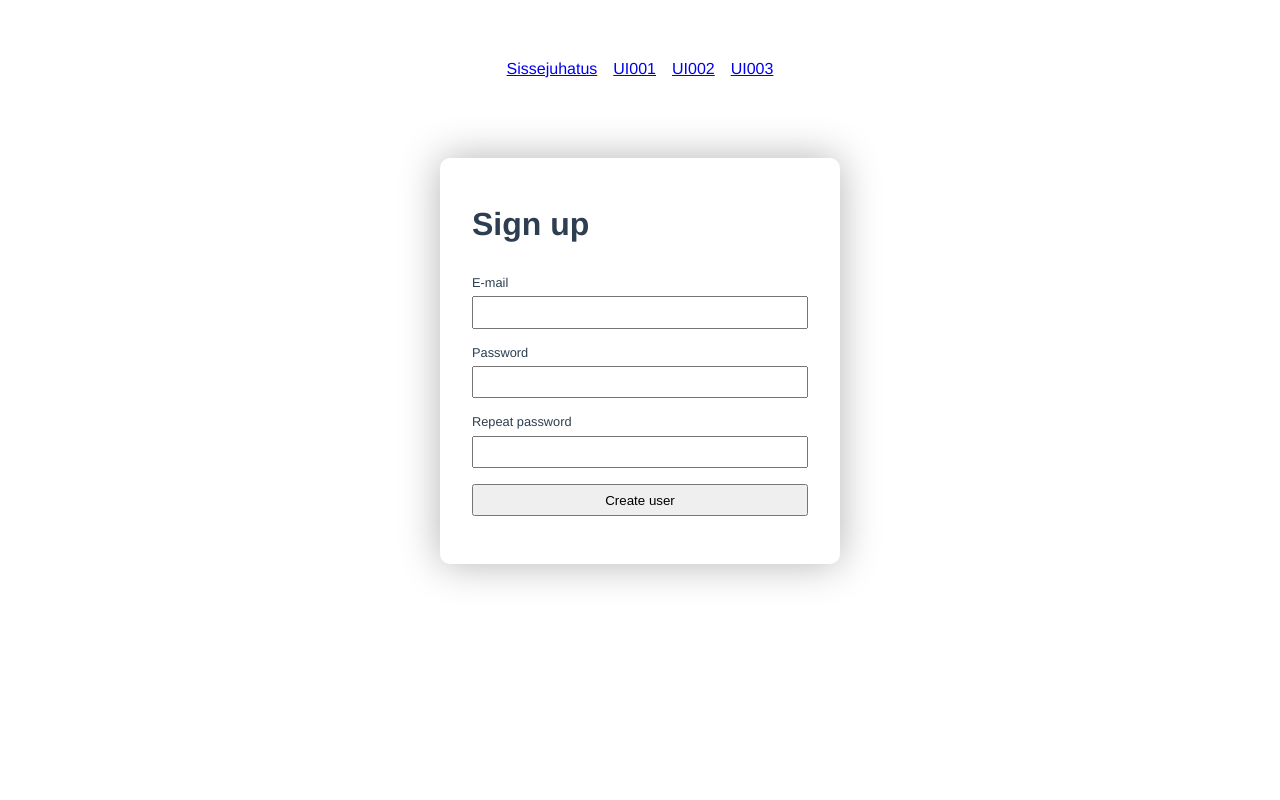
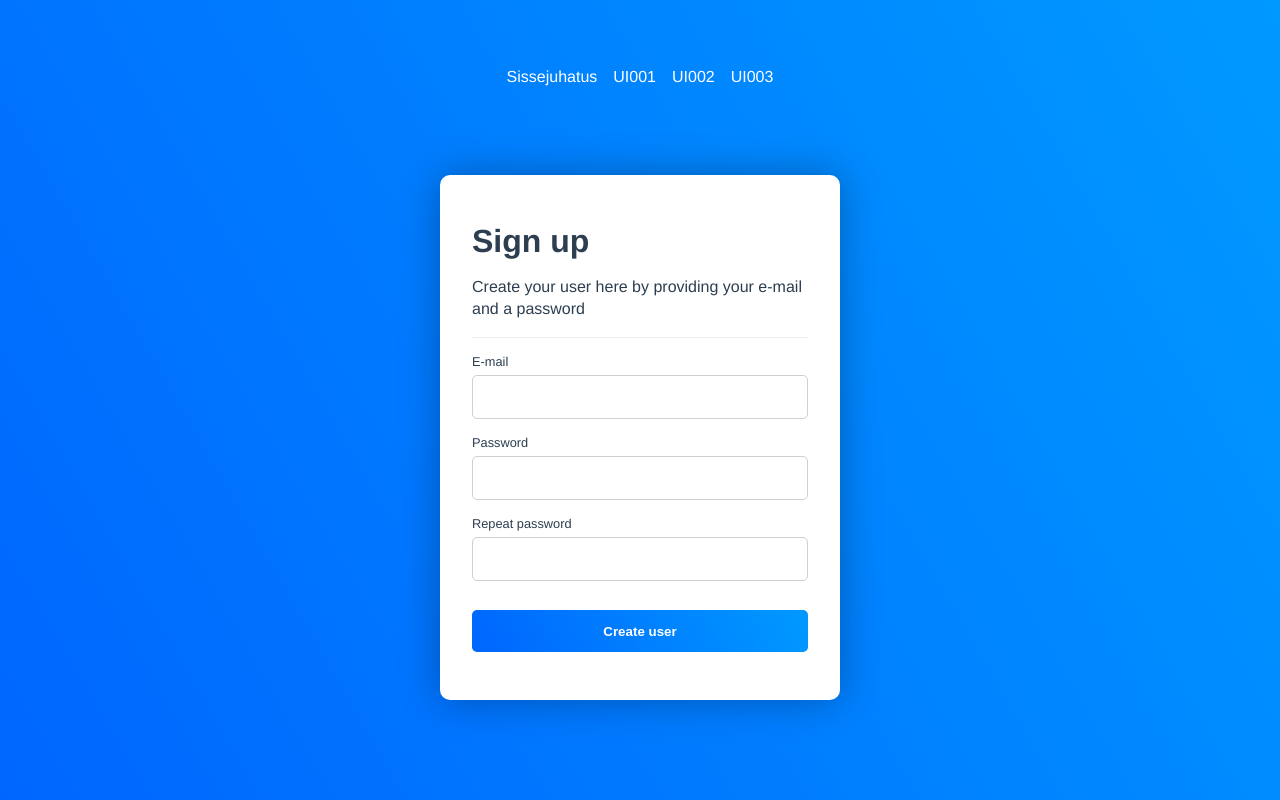
Before and after one commit to kuressaareametikool/100days_tak20, a Vue app: page /UI001 in a window 1280 px wide. Built offline with nearby package versions, Linux system fonts and the light colour scheme.

Commit message:
lil cooler

```diff
--- a/src/views/UI001.vue
+++ b/src/views/UI001.vue
@@ -2,6 +2,8 @@
   <div class="home-content">
     <div class="card">
       <h1>Sign up</h1>
+      <p>Create your user here by providing your e-mail and a password</p>
+      <hr>
       <form action="https://ametikool.ee">
         <div class="form-group">
           <label for="email">E-mail</label>
@@ -25,21 +27,42 @@
 * {
   box-sizing: border-box;
 }
+html, body {
+  height: 100%;
+  display: flex;
+  flex-direction: column;
+}
+.nav a {
+  color: #fff;
+  text-decoration: none;
+}
 .home-content {
   display: flex;
   flex-direction: column;
   align-items: center;
+  justify-content: center;
   text-align: left;
   padding: 5em;
+  height: 100%;
 }
 h1 {
-  margin: 0 0 1em 0;
+  margin: 0 0 0.5em 0;
+}
+p {
+  line-height: 1.4;
+  margin-bottom: 1em;
+}
+hr {
+  border: 0;
+  border-bottom: 1px solid #eee;
+  margin-bottom: 1rem;
 }
 .card {
   width: 400px;
   padding: 3em 2em;
-  box-shadow: 0 0 40px rgba(0,0,0,0.3);
+  box-shadow: 0 0 40px rgba(0, 0, 0, 0.3);
   border-radius: 10px;
+  background-color: #fff;
 }
 .form-group {
   margin-bottom: 1em;
@@ -47,7 +70,9 @@ h1 {
 .form-group input {
   width: 100%;
   display: block;
-  padding: 0.5em;
+  padding: 1em;
+  border-radius: 5px;
+  border: 1px solid rgb(207, 207, 207);
 }
 .form-group label {
   display: block;
@@ -56,6 +81,15 @@ h1 {
 }
 .button {
   width: 100%;
-  padding: 0.5em;
+  padding: 1em;
+  margin-top: 1em;
+  background: linear-gradient(60deg, rgb(0, 102, 255), rgb(0, 153, 255));
+  border: none;
+  color: #fff;
+  font-weight: bold;
+  border-radius: 5px;
+}
+body {
+  background: linear-gradient(60deg, rgb(0, 102, 255), rgb(0, 153, 255));
 }
 </style>
```
